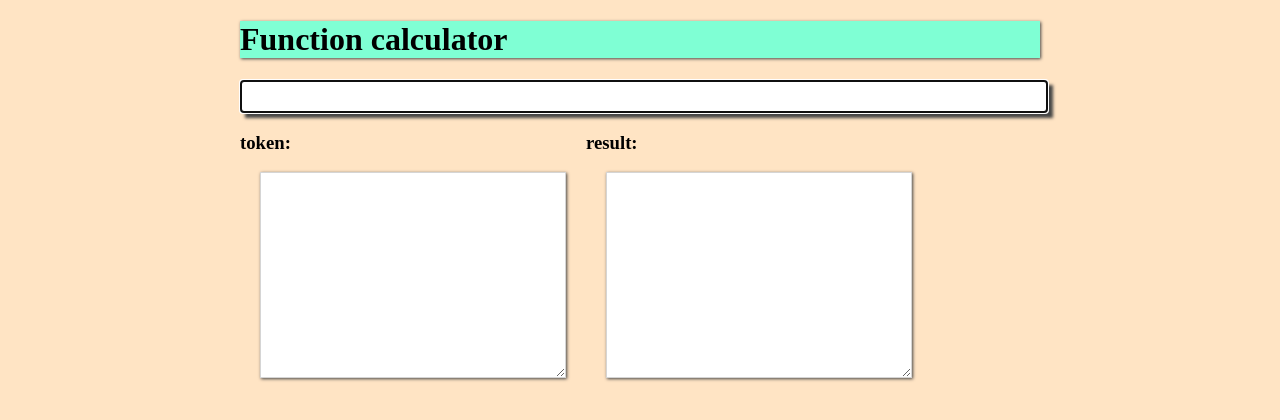
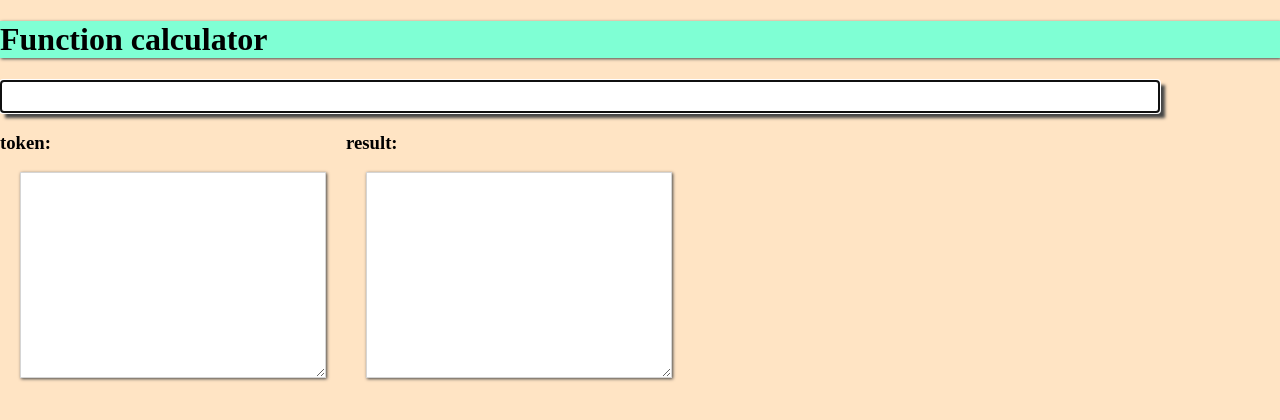
Before and after one commit to elipmoc/JS-, a PHP site: page / in a window 1280 px wide. Shown: the top 420 px of the page. Run offline with PHP 8.4, Linux system fonts and the light colour scheme.

Commit message:
レスポンシブした

```diff
--- a/index.css
+++ b/index.css
@@ -1,6 +1,6 @@
 body{
     background-color:bisque;
-    width:800px;
+
     margin:0 auto;
 
     padding-left: 0px;
@@ -16,7 +16,7 @@ body{
     box-shadow:5px 5px 3px 0px rgba(70, 70, 70, 10);
     font-size:23px;
     font-weight:bold;
-    width:800px;
+    width:90%;
 }
 
 
```
